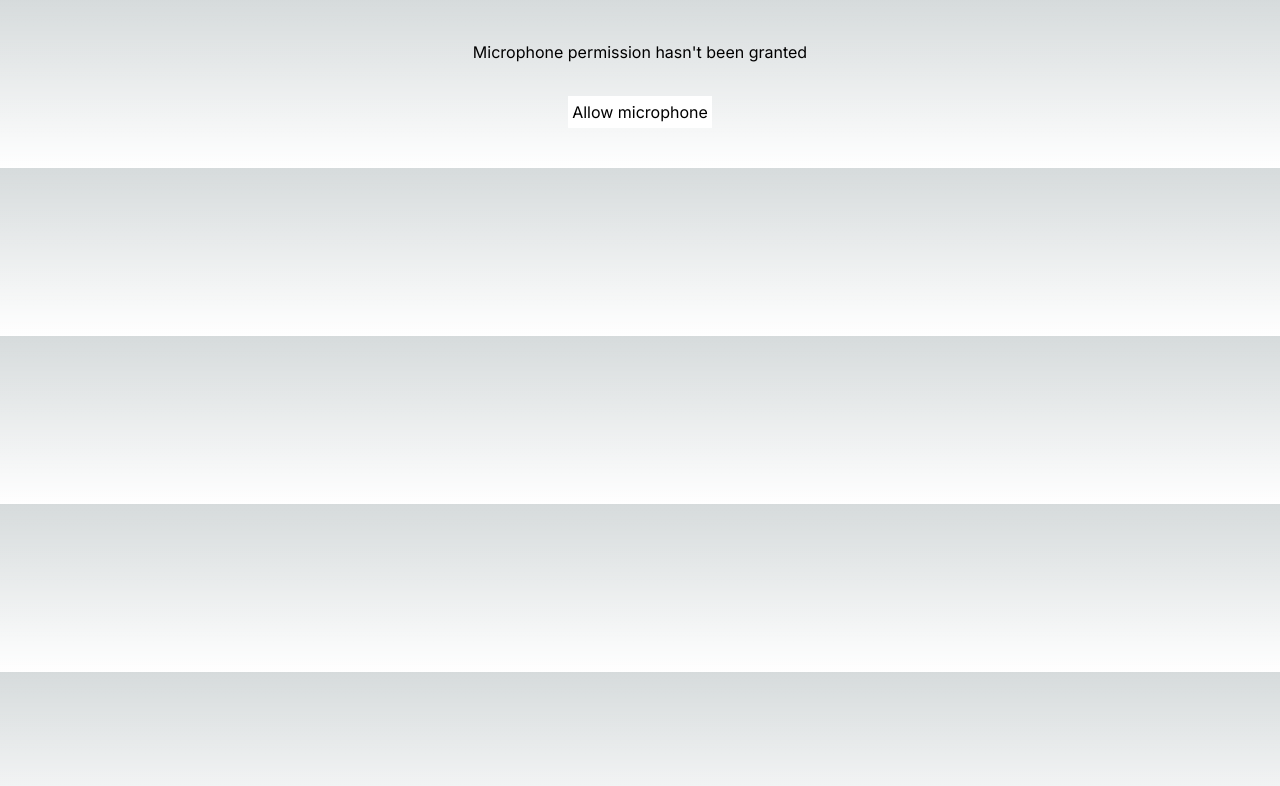
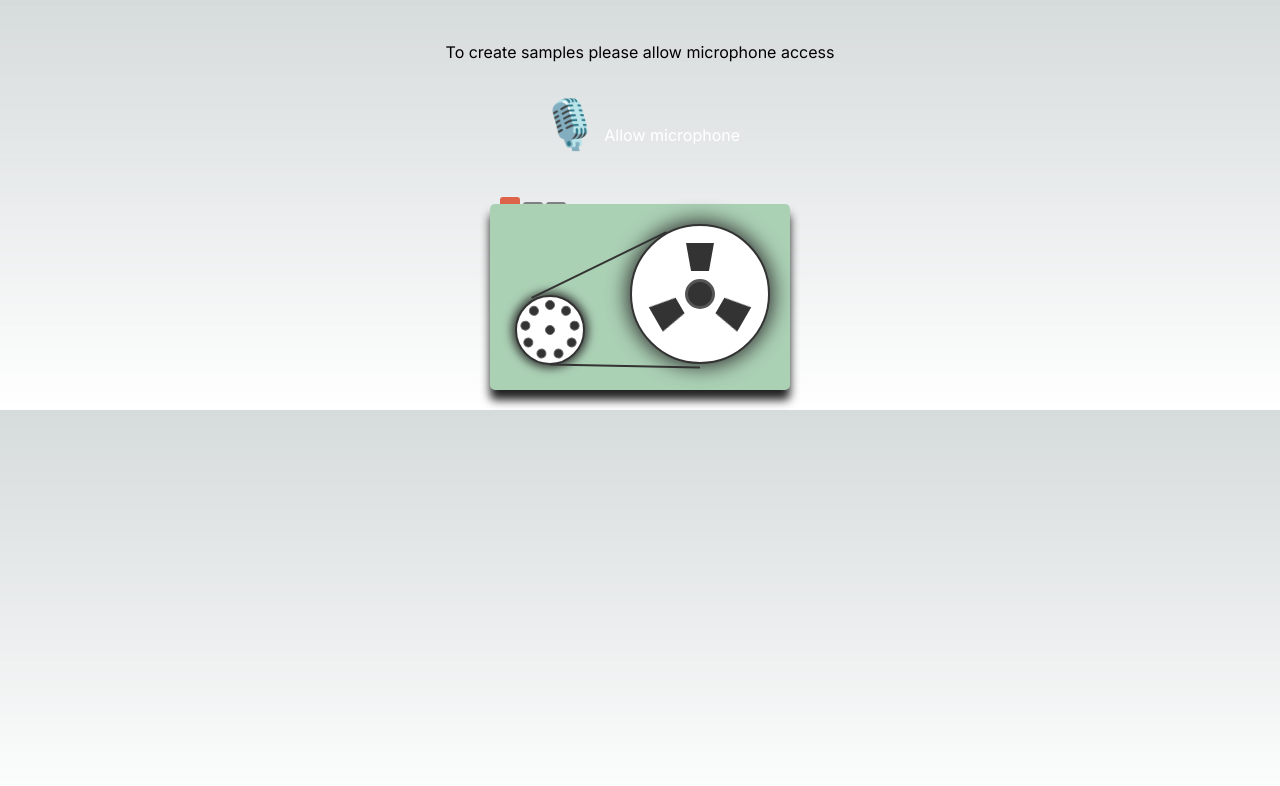
Before and after one commit to jstnlawson/meyouzik, a Next.js app: page / in a window 1280 px wide. Shown: the top 786 px of the page. Built offline with nearby package versions, Linux system fonts and the light colour scheme.

Commit message:
added tapeplayer animation from codepen

```diff
--- a/src/app/components/RecordingBooth/RecordingBooth.jsx
+++ b/src/app/components/RecordingBooth/RecordingBooth.jsx
@@ -143,7 +143,7 @@ export default function RecordingBooth () {
         <div className="flex flex-col justify-center items-center gap-8">
           {isMicrophoneAllowed === "granted" && (
             <>
-              <p>Please select a microphone</p>
+              <p>Please select a microphone input</p>
               {availableDevices.map((audioDevice) => (
                 <div
                   key={audioDevice.id}
@@ -161,12 +161,12 @@ export default function RecordingBooth () {
           )}
           {isMicrophoneAllowed === "prompt" && (
             <>
-              <p>Microphone permission hasn't been granted</p>
+              <p>To create samples please allow microphone access</p>
               <button
-                className="bg-white text-black p-1"
+                className=" text-white p-1 hover:opacity-50"
                 onClick={allowMicrophone}
               >
-                Allow microphone
+                <span className="text-5xl">🎙️</span> Allow microphone
               </button>
             </>
           )}
--- /dev/null
+++ b/src/app/components/RecordingUi/RecordingUi.css
@@ -0,0 +1,261 @@
+/* body {
+    background: #333;
+    display: grid;
+    place-items: center;
+    height: 100vh;
+    margin: 0;
+  } */
+
+.tape-player * {
+    transition: ease all 0.3s;
+    user-select: none;
+    -webkit-transform-style: preserve-3d;
+}
+
+.tape-player {
+    background: #ABD1B5;
+    width: 300px;
+    height: calc(62px * 3);
+    border-radius: 5px;
+    box-shadow: 0px 10px 10px #222;
+    position: relative;
+    transition: ease all 0.1s;
+    cursor: pointer;
+}
+
+.tape-player .small-reel {
+    width: 70px;
+    height: 70px;
+    background: white;
+    position: absolute;
+    bottom: 25px;
+    left: 25px;
+    border-radius: 50%;
+    box-shadow: 0 0 10px 3px #333;
+    animation: rotating 2s linear infinite;
+    animation-play-state: paused;
+    border: 2px solid transparent;
+}
+
+.tape-player .big-reel {
+    border-radius: 50%;
+    height: 140px;
+    width: 140px;
+    background: white;
+    position: absolute;
+    right: 20px;
+    top: 20px;
+    box-shadow: 0 0 20px 3px #333;
+    animation: rotating 2s linear infinite;
+    animation-play-state: paused;
+    border: 2px solid transparent;
+}
+
+.tape-player .buttons {
+    position: absolute;
+    top: -15px;
+    left: 10px;
+    height: 15px;
+    z-index: -1;
+}
+
+.tape-player .buttons>* {
+    display: inline-block;
+    width: 20px;
+    height: 5px;
+    border-radius: 3px 3px 0 0;
+    background: grey;
+    margin-right: 3px;
+    padding: 0;
+    bottom: 0;
+}
+
+.tape-player .buttons>.left {
+    background: #DE6449;
+    height: 10px;
+}
+
+.tape-player .hole {
+    position: absolute;
+    top: calc(50% - 14px);
+    left: calc(50% - 14px);
+    height: 28px;
+    width: 28px;
+    background: #333;
+    -webkit-clip-path: polygon(0% 0%, 100% 0%, 82% 100%, 18% 100%);
+    transform: translateY(-37px);
+}
+
+.tape-player .hole.two {
+    transform: rotateZ(120deg) translateY(-37px);
+}
+
+.tape-player .hole.three {
+    transform: rotateZ(240deg) translateY(-37px);
+}
+
+.tape-player .middle-hole {
+    width: 30px;
+    height: 30px;
+    background: #333;
+    top: calc(50% - 15px);
+    left: calc(50% - 15px);
+    position: absolute;
+    border-radius: 50%;
+    border: 3px solid #555;
+    box-sizing: border-box;
+}
+
+@keyframes rotating {
+    from {
+        transform: rotate(0deg);
+    }
+
+    to {
+        transform: rotate(360deg);
+    }
+}
+
+.tape-player:hover {
+    scale: 1.1;
+}
+
+.tape-player .circle {
+    position: absolute;
+    width: 10px;
+    height: 10px;
+    background: #333;
+    left: calc(50% - 5px);
+    top: calc(50% - 5px);
+    border-radius: 50%;
+    border: 1px solid #666;
+    box-sizing: border-box;
+    transform: translateY(25px);
+}
+
+.tape-player .middle.circle {
+    transform: translateY(0);
+}
+
+.tape-player .circle.one {
+    transform: rotateZ(0deg) translateY(-25px);
+}
+
+.tape-player .circle.two {
+    transform: rotateZ(40deg) translateY(-25px);
+}
+
+.tape-player .circle.three {
+    transform: rotateZ(80deg) translateY(-25px);
+}
+
+.tape-player .circle.four {
+    transform: rotateZ(120deg) translateY(-25px);
+}
+
+.tape-player .circle.five {
+    transform: rotateZ(160deg) translateY(-25px);
+}
+
+.tape-player .circle.six {
+    transform: rotateZ(200deg) translateY(-25px);
+}
+
+.tape-player .circle.seven {
+    transform: rotateZ(240deg) translateY(-25px);
+}
+
+.tape-player .circle.eight {
+    transform: rotateZ(280deg) translateY(-25px);
+}
+
+.tape-player .circle.nine {
+    transform: rotateZ(320deg) translateY(-25px);
+}
+
+.tape-player .signature {
+    top: 20px;
+    left: 25px;
+    position: absolute;
+    border-radius: 3px;
+    font-size: 14pt;
+    width: 100px;
+    font-family: 'Parisienne', cursive;
+    color: black;
+}
+
+.tape-player.playing>.small-reel,
+.tape-player.playing>.big-reel {
+    animation-play-state: running;
+}
+
+.tape-player.playing>.buttons>.left {
+    height: 5px;
+}
+
+.vu-meter {
+    background: white;
+    width: 60px;
+    height: 38px;
+    top: 25px;
+    left: 30px;
+    position: absolute;
+    border-radius: 3px;
+    box-shadow: 0 0 4px inset;
+}
+
+.color-bar {
+    width: 50px;
+    left: 5px;
+    top: 10px;
+    position: absolute;
+    border-width: 4px;
+    border-style: solid;
+    height: 0px;
+    box-sizing: border-box;
+    border-radius: 50%;
+    border-image: linear-gradient(to right, green, red);
+}
+
+.color-bar:after {
+    background: white;
+    width: 55px;
+    height: 0px;
+}
+
+.tape-top {
+    position: absolute;
+    top: 60px;
+    left: 34px;
+    width: 150px;
+    height: 2px;
+    background: #333;
+    transform: rotateZ(-26deg);
+    z-index: 2;
+    display: none;
+}
+
+
+.tape-player.has-tape>.small-reel,
+.tape-player.has-tape>.big-reel {
+    border: 2px solid #333;
+    z-index: 2;
+}
+
+.tape-bottom {
+    position: absolute;
+    bottom: 23.5px;
+    left: 60px;
+    width: 150px;
+    height: 2px;
+    transform: rotateZ(1.2deg);
+    background: #333;
+    z-index: 2;
+    display: none;
+}
+
+
+.tape-player.has-tape>.tape-top,
+.tape-player.has-tape>.tape-bottom {
+    display: inherit;
+}
--- /dev/null
+++ b/src/app/components/RecordingUi/RecordingUi.jsx
@@ -0,0 +1,46 @@
+import React, { useState } from "react";
+import "./RecordingUi.css";
+
+export default function RecordingUi() {
+
+    const [isSpinning, setIsSpinning] = useState(false);
+    const playerClass = `tape-player has-tape ${isSpinning ? "playing" : ""}`;
+
+
+  function togglePlaying() {
+    setIsSpinning(!isSpinning);
+  }
+
+  return (
+    <div>
+      <div className={playerClass} onClick={togglePlaying}>
+        <div class="buttons">
+          <div class="left"></div>
+          <div class="middle"></div>
+          <div class="right"></div>
+        </div>
+        <div class="small-reel">
+          <div class="middle circle"></div>
+          <div class="circle one"></div>
+          <div class="circle two"></div>
+          <div class="circle three"></div>
+          <div class="circle four"></div>
+          <div class="circle five"></div>
+          <div class="circle six"></div>
+          <div class="circle seven"></div>
+          <div class="circle eight"></div>
+          <div class="circle nine"></div>
+        </div>
+        <div class="big-reel">
+          <div class="hole one"></div>
+          <div class="hole two"></div>
+          <div class="hole three"></div>
+          <div class="middle-hole"></div>
+        </div>
+
+        <div class="tape-top"></div>
+        <div class="tape-bottom"></div>
+      </div>
+    </div>
+  );
+}
--- a/src/app/page.js
+++ b/src/app/page.js
@@ -2,6 +2,7 @@
 import React from "react";
 import  AudioContextProvider  from "./components/AudioContextProvider/AudioContextProvider";
 import RecordingBooth from "./components/RecordingBooth/RecordingBooth";
+import RecordingUi from "./components/RecordingUi/RecordingUi";
 
 export default function Home() {
 
@@ -11,6 +12,7 @@ export default function Home() {
       <div className="py-5">
         <div className="flex flex-col justify-center items-center gap-8">
           <RecordingBooth />
+          <RecordingUi />
         </div>
       </div>
     </div>
```
